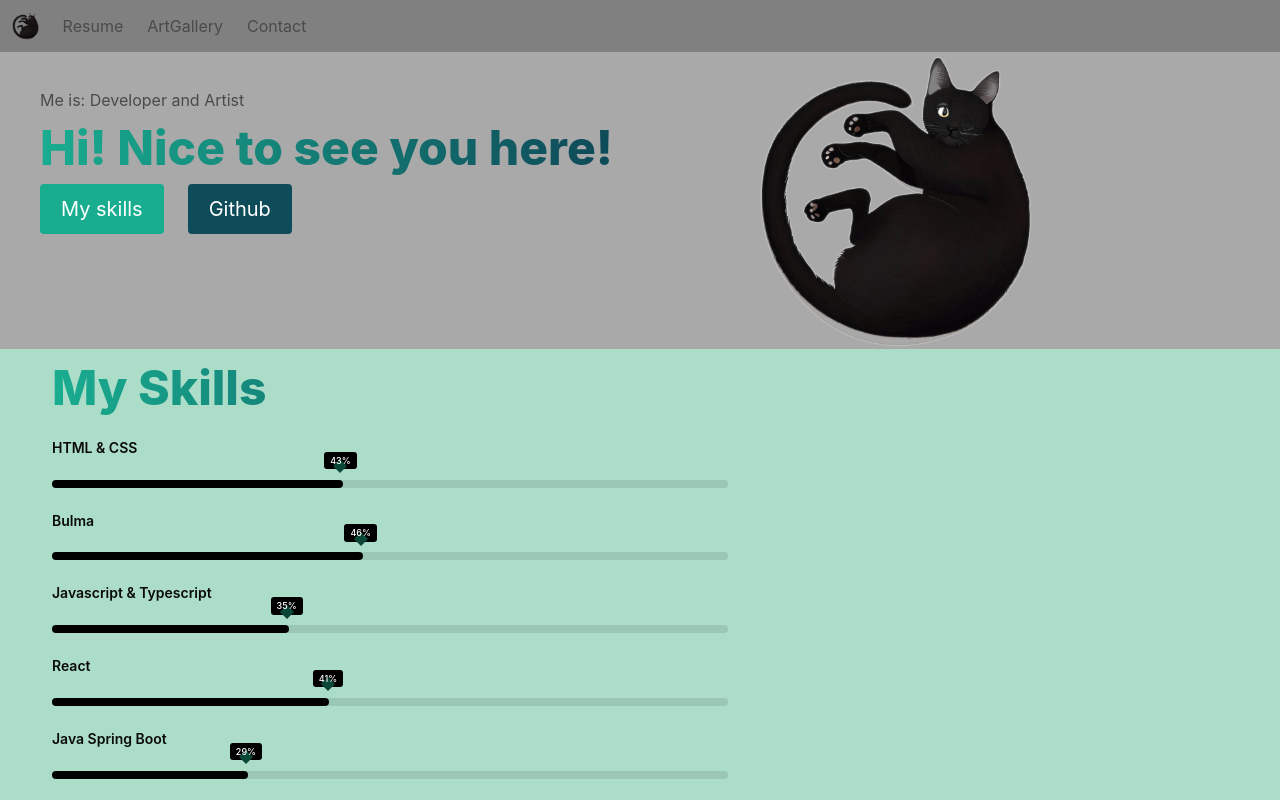
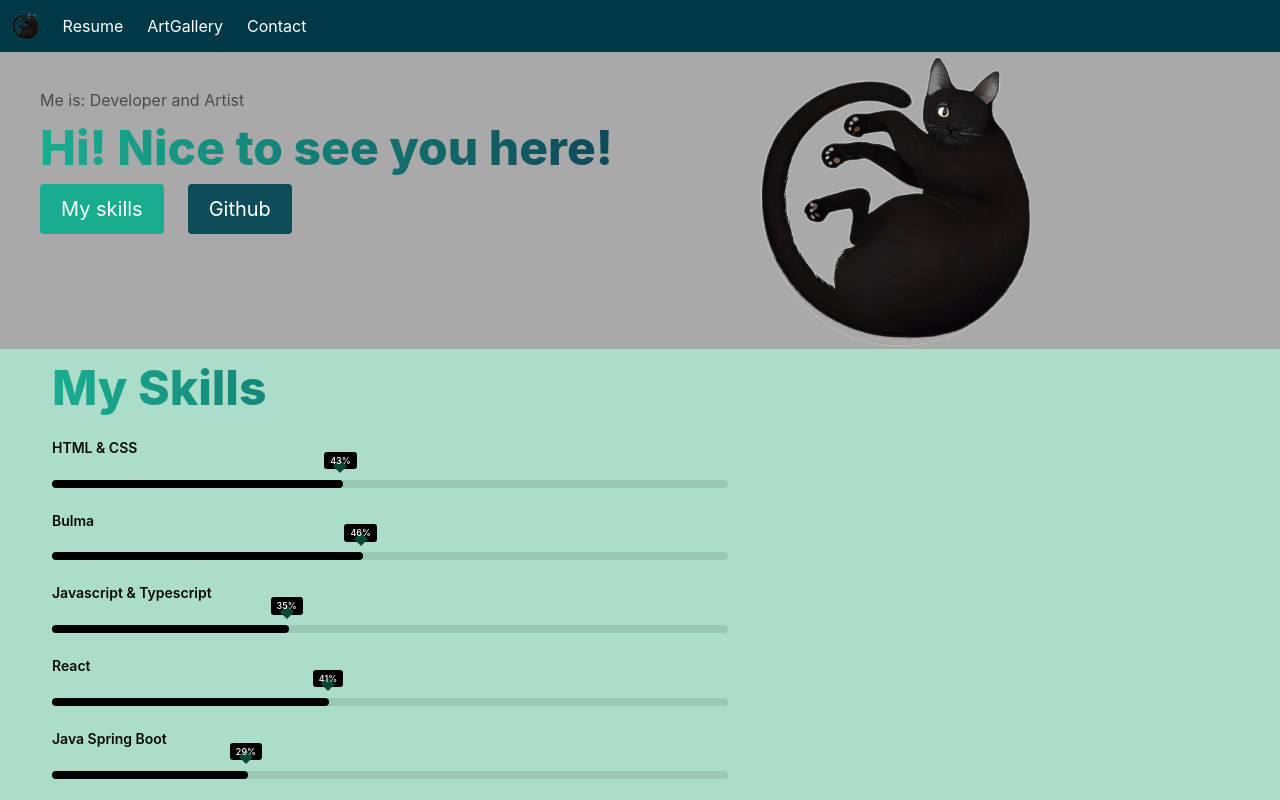
Before and after one commit to soelen/flat-cat-webseite, a React (Vite) app: page / in a window 1280 px wide. Shown: the top 800 px of the page. Built offline with nearby package versions, Linux system fonts and the light colour scheme.

Commit message:
chanced colors

```diff
--- a/src/bulma-variables.scss
+++ b/src/bulma-variables.scss
@@ -7,7 +7,8 @@ $background: pink;
 
 $primary: colors.$flatcat-primary;
 $link: colors.$flatcat-secondary;
-$navbar-background-color: grey;
+$navbar-background-color: colors.$flatcat-secondary-darker;
+$navbar-item-color:  rgb(255, 255, 255);
 $gap: 32px;
 
 $fullhd: 1200px + (2 * $gap)
```
